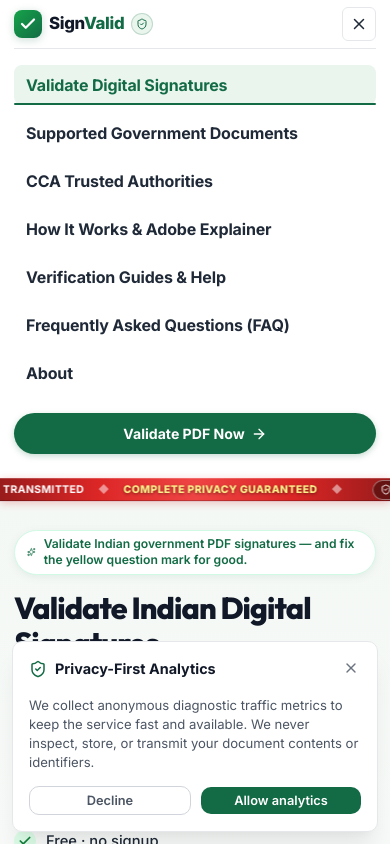
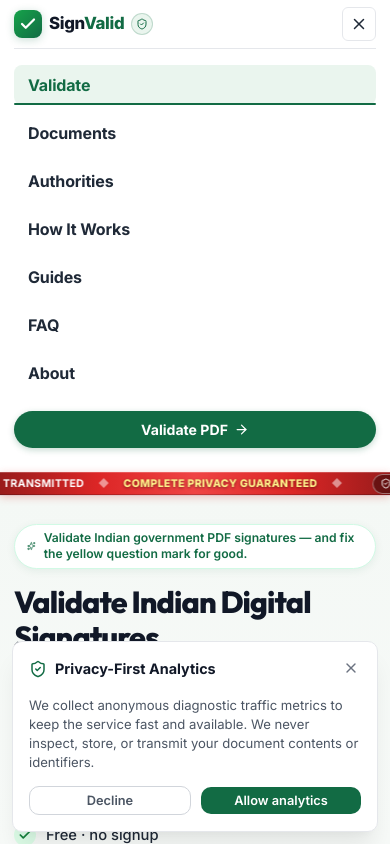
Before and after one commit to Gongchampou/SignvalidGov., a React (Vite) app: page / in a window 390 px wide. Both pictures are taken after a click on the button 359 px from the left and 24 px from the top of the page. Shown: the top 844 px of the page. Built offline with nearby package versions, Linux system fonts and the light colour scheme.

Commit message:
update the mobile nav wording problem long

```diff
--- a/src/components/Header.tsx
+++ b/src/components/Header.tsx
@@ -129,55 +129,55 @@
             <button
               type="button"
               className={`nav-link ${currentPage === 'validate' ? 'active' : ''}`}
-              style={{ textAlign: 'left', padding: '10px 12px', fontSize: '1rem', borderRadius: 8, backgroundColor: currentPage === 'validate' ? 'var(--primary-green-subtle)' : 'transparent' }}
+              style={{ textAlign: 'left', padding: '10px 14px', fontSize: '1rem', borderRadius: 8, backgroundColor: currentPage === 'validate' ? 'var(--primary-green-subtle)' : 'transparent' }}
               onClick={() => handleNavClick('validate')}
             >
-              Validate Digital Signatures
+              Validate
             </button>
             <button
               type="button"
               className={`nav-link ${currentPage === 'documents' ? 'active' : ''}`}
-              style={{ textAlign: 'left', padding: '10px 12px', fontSize: '1rem', borderRadius: 8, backgroundColor: currentPage === 'documents' ? 'var(--primary-green-subtle)' : 'transparent' }}
+              style={{ textAlign: 'left', padding: '10px 14px', fontSize: '1rem', borderRadius: 8, backgroundColor: currentPage === 'documents' ? 'var(--primary-green-subtle)' : 'transparent' }}
               onClick={() => handleNavClick('documents')}
             >
-              Supported Government Documents
+              Documents
             </button>
             <button
               type="button"
               className={`nav-link ${currentPage === 'authorities' ? 'active' : ''}`}
-              style={{ textAlign: 'left', padding: '10px 12px', fontSize: '1rem', borderRadius: 8, backgroundColor: currentPage === 'authorities' ? 'var(--primary-green-subtle)' : 'transparent' }}
+              style={{ textAlign: 'left', padding: '10px 14px', fontSize: '1rem', borderRadius: 8, backgroundColor: currentPage === 'authorities' ? 'var(--primary-green-subtle)' : 'transparent' }}
               onClick={() => handleNavClick('authorities')}
             >
-              CCA Trusted Authorities
+              Authorities
             </button>
             <button
               type="button"
               className={`nav-link ${currentPage === 'how-it-works' ? 'active' : ''}`}
-              style={{ textAlign: 'left', padding: '10px 12px', fontSize: '1rem', borderRadius: 8, backgroundColor: currentPage === 'how-it-works' ? 'var(--primary-green-subtle)' : 'transparent' }}
+              style={{ textAlign: 'left', padding: '10px 14px', fontSize: '1rem', borderRadius: 8, backgroundColor: currentPage === 'how-it-works' ? 'var(--primary-green-subtle)' : 'transparent' }}
               onClick={() => handleNavClick('how-it-works')}
             >
-              How It Works & Adobe Explainer
+              How It Works
             </button>
             <button
               type="button"
               className={`nav-link ${currentPage === 'guides' ? 'active' : ''}`}
-              style={{ textAlign: 'left', padding: '10px 12px', fontSize: '1rem', borderRadius: 8, backgroundColor: currentPage === 'guides' ? 'var(--primary-green-subtle)' : 'transparent' }}
+              style={{ textAlign: 'left', padding: '10px 14px', fontSize: '1rem', borderRadius: 8, backgroundColor: currentPage === 'guides' ? 'var(--primary-green-subtle)' : 'transparent' }}
               onClick={() => handleNavClick('guides')}
             >
-              Verification Guides & Help
+              Guides
             </button>
             <button
               type="button"
               className={`nav-link ${currentPage === 'faq' ? 'active' : ''}`}
-              style={{ textAlign: 'left', padding: '10px 12px', fontSize: '1rem', borderRadius: 8, backgroundColor: currentPage === 'faq' ? 'var(--primary-green-subtle)' : 'transparent' }}
+              style={{ textAlign: 'left', padding: '10px 14px', fontSize: '1rem', borderRadius: 8, backgroundColor: currentPage === 'faq' ? 'var(--primary-green-subtle)' : 'transparent' }}
               onClick={() => handleNavClick('faq')}
             >
-              Frequently Asked Questions (FAQ)
+              FAQ
             </button>
             <button
               type="button"
               className={`nav-link ${currentPage === 'about' ? 'active' : ''}`}
-              style={{ textAlign: 'left', padding: '10px 12px', fontSize: '1rem', borderRadius: 8, backgroundColor: currentPage === 'about' ? 'var(--primary-green-subtle)' : 'transparent' }}
+              style={{ textAlign: 'left', padding: '10px 14px', fontSize: '1rem', borderRadius: 8, backgroundColor: currentPage === 'about' ? 'var(--primary-green-subtle)' : 'transparent' }}
               onClick={() => handleNavClick('about')}
             >
               About
@@ -185,11 +185,11 @@
             <button
               type="button"
               className="nav-action-btn"
-              style={{ justifyContent: 'center', marginTop: '12px', padding: '12px 20px' }}
+              style={{ justifyContent: 'center', marginTop: '10px', padding: '10px 18px' }}
               onClick={() => handleNavClick('validate')}
             >
-              <span>Validate PDF Now</span>
-              <ArrowRight size={16} />
+              <span>Validate PDF</span>
+              <ArrowRight size={15} />
             </button>
           </div>
         )}
```
